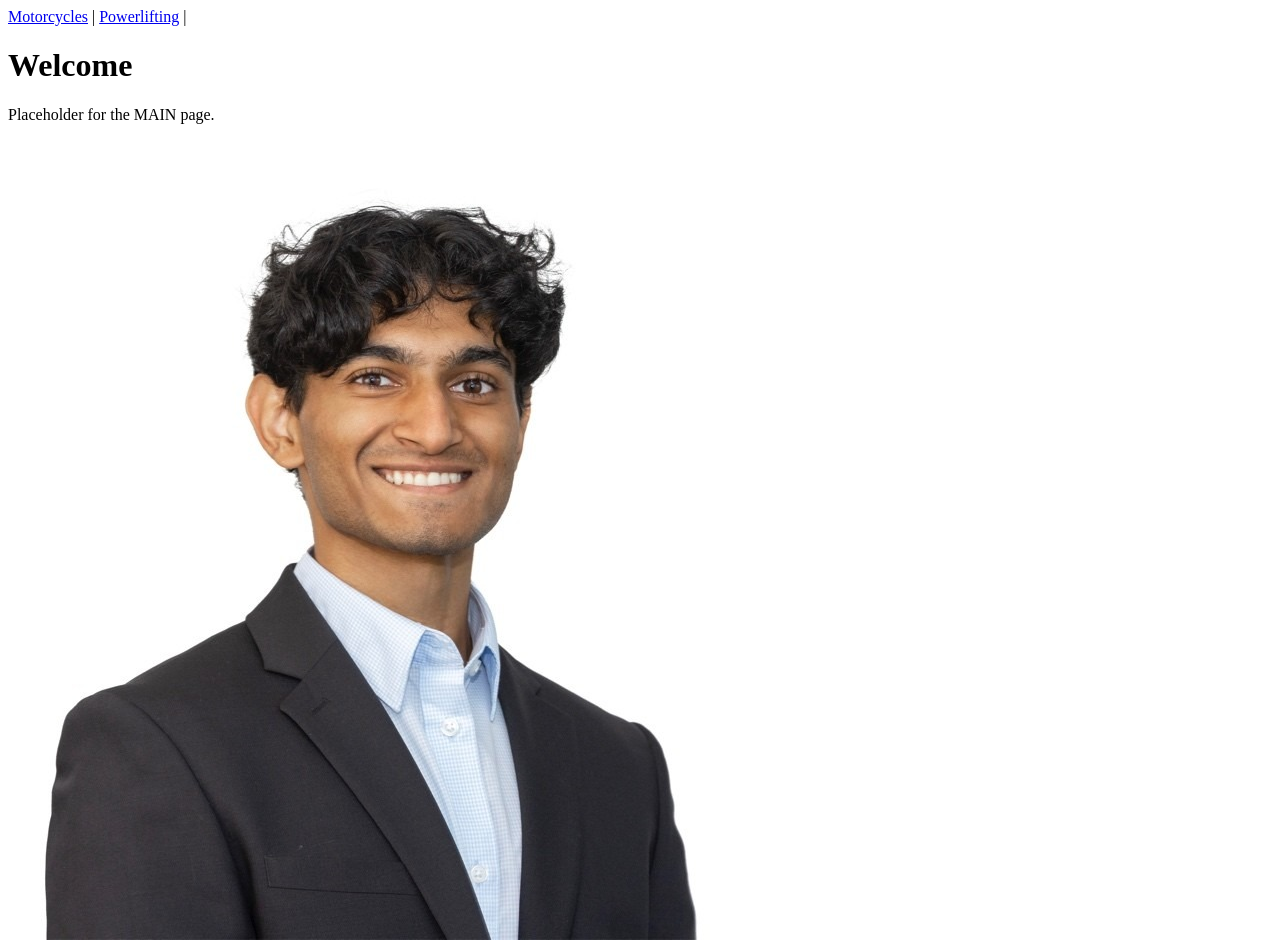
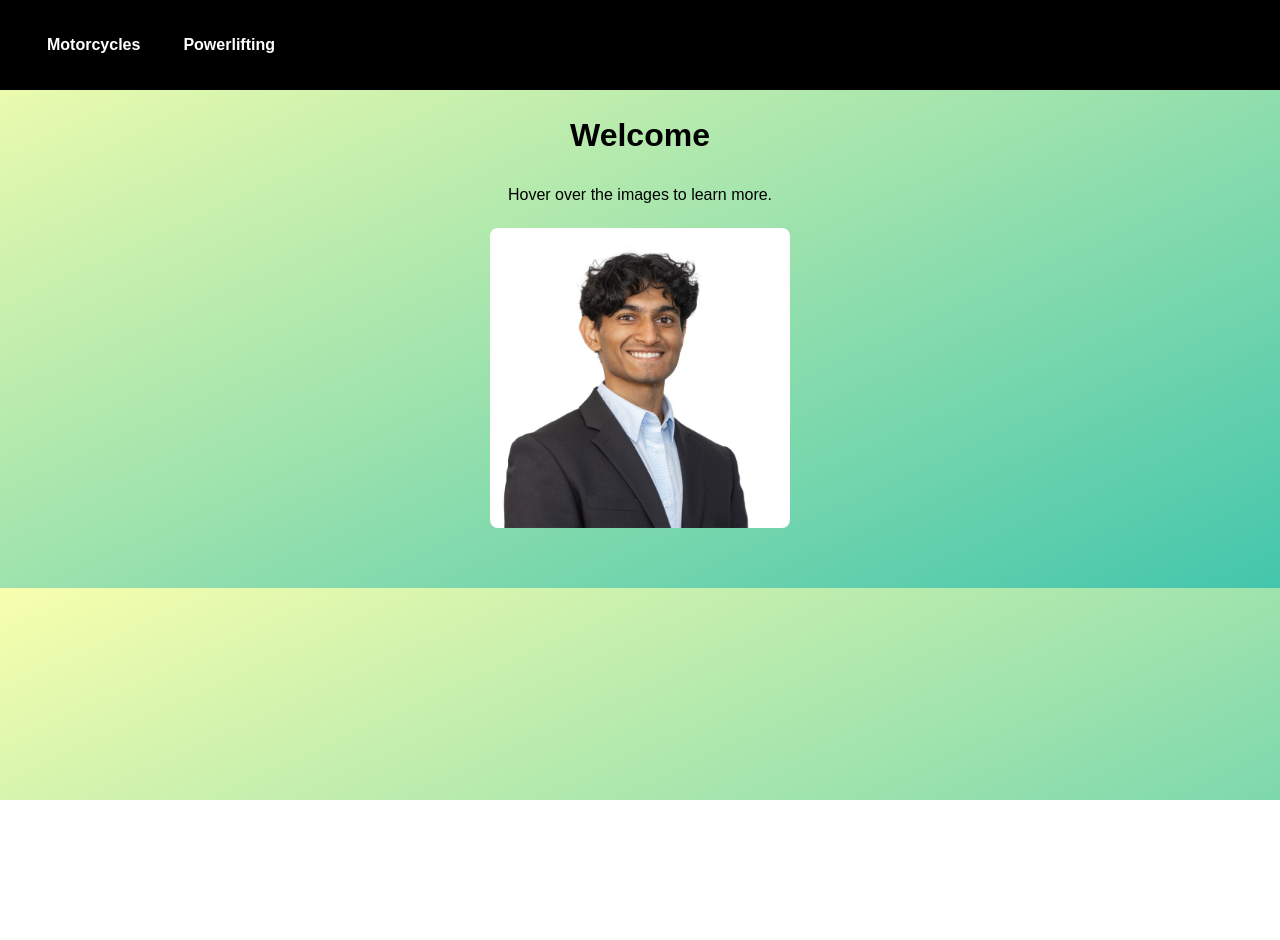
Before and after one commit to shafaatosmani/personal-site-iws, a plain HTML site: page index.html in a window 1280 px wide. After the commit the page ends 800 px from the top, so only its background shows below. Drawn offline with Linux system fonts and the light colour scheme.

Commit message:
M2 changes

```diff
--- a/index.html
+++ b/index.html
@@ -1,10 +1,11 @@
 <!DOCTYPE html>
 <html lang="en">
 <head>
+  <link rel="stylesheet" href="style.css">
   <meta charset="UTF-8">
   <title>My Hobbies Website</title>
 </head>
-<body>
+<body id="home">
   <!-- navigation list -->
   <nav>
     <a href="motorcycles.html">Motorcycles</a> |
@@ -13,7 +14,13 @@
 
   <!-- page -->
   <h1>Welcome</h1>
-  <p>Placeholder for the MAIN page.</p>
-  <img src="images/me.jpg" alt="Placeholder image">
+  <p>Hover over the images to learn more.</p>
+  <div class="img-container">
+    <img src="images/me.jpg" alt="Placeholder image" onmouseover="showText('TEXT')" onmouseout="resetText()">
+  </div>
+
+  <div id="hover-text-box"></div>
+
+  <script src="script.js"></script>
 </body>
 </html>
--- /dev/null
+++ b/script.js
@@ -0,0 +1,7 @@
+function showText(message) {
+  document.getElementById("hover-text-box").innerText = message;
+}
+
+function resetText() {
+  document.getElementById("hover-text-box").innerText = "";
+}
--- /dev/null
+++ b/style.css
@@ -0,0 +1,64 @@
+body {
+  margin: 0;
+  font-family: Arial, sans-serif;
+  color: black;
+  line-height: 1.6;
+}
+
+body#home {
+  background: linear-gradient(to bottom right, #f8ffae, #43c6ac);
+}
+body#moto {
+   background: linear-gradient(to bottom right, #2c3e50, #4ca1af);
+}
+body#pl {
+  background: linear-gradient(to bottom right, #232526, #414345);
+}
+
+nav {
+  background: black;
+  padding: 2em;
+  text-align: left;
+}
+
+nav a {
+  color: white;
+  text-decoration: none;
+  margin: 0 15px;
+  font-weight: bold;
+  transition: color 0.3s;
+}
+
+nav a:hover {
+  color: red;
+}
+
+h1, p {
+  text-align: center;
+  margin-top: 20px;
+}
+
+img {
+  display: block;
+  margin: 20px auto;
+  max-width: 300px;
+  border-radius: 8px;
+  transition: transform 0.3s;
+}
+
+img:hover {
+  transform: scale(1.05);
+  box-shadow: 0px 4px 12px rgba(0,0,0,0.3);
+}
+
+.img-container img {
+  width: 100%;
+  margin-top: 20px;
+}
+
+#hover-text-box {
+  margin-top: 30px;
+  padding: 15px;
+  text-align: center;
+  font-size: 18px;
+}
```
Also changed, not shown: motorcycles.html (+10 -3 lines), powerlifting.html (+10 -3 lines).
